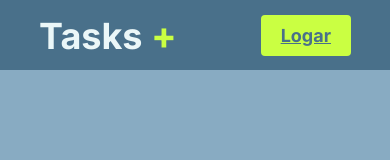
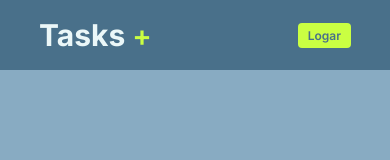
Before and after one commit to rodolphoreis/tasks, a Next.js app: page / in a window 390 px wide. Shown: the top 160 px of the page. Built offline with nearby package versions, Linux system fonts and the light colour scheme.

Commit message:
style: add media screen

```diff
--- a/src/components/navBar/nav.module.css
+++ b/src/components/navBar/nav.module.css
@@ -23,12 +23,26 @@
   text-decoration: none;
 }
 
+@media screen and (max-width: 768px) {
+  .logo {
+    font-size: 15px;
+    font-weight: 600;
+  }
+}
+
 .more {
   color: #caff42;
   font-size: 38px;
   text-decoration: none;
   justify-content: center;
   align-items: center;
+}
+
+@media screen and (max-width: 768px) {
+  .more {
+    font-size: 29px;
+    font-weight: 600;
+  }
 }
 
 .button {
@@ -41,6 +55,14 @@
   cursor: pointer;
   border-radius: 4px;
   transition: all 0.5s;
+  text-decoration: none;
+}
+@media screen and (max-width: 768px) {
+  .button {
+    font-size: 12px;
+    font-weight: 600;
+    padding: 5px 10px;
+  }
 }
 
 .button:hover {
```
